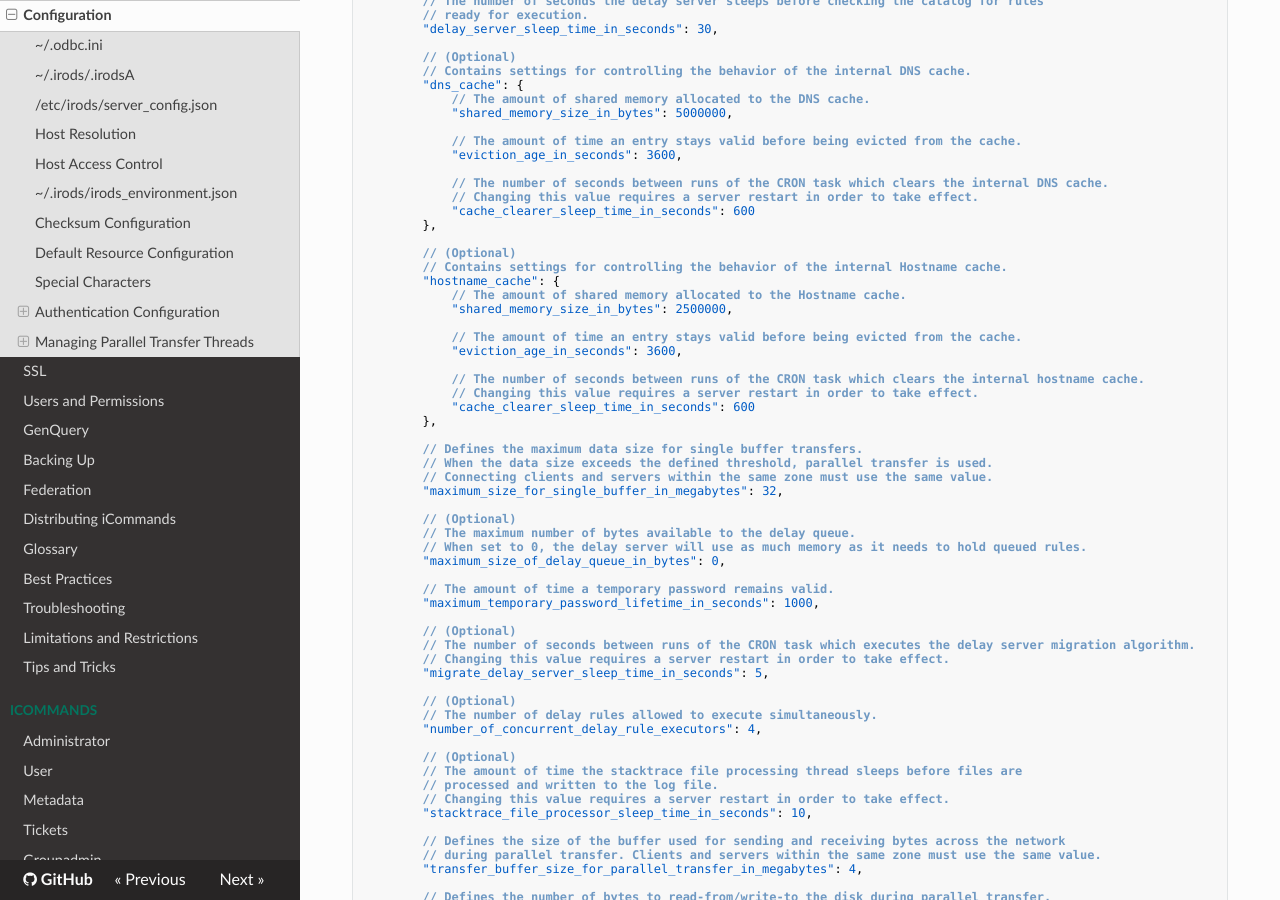
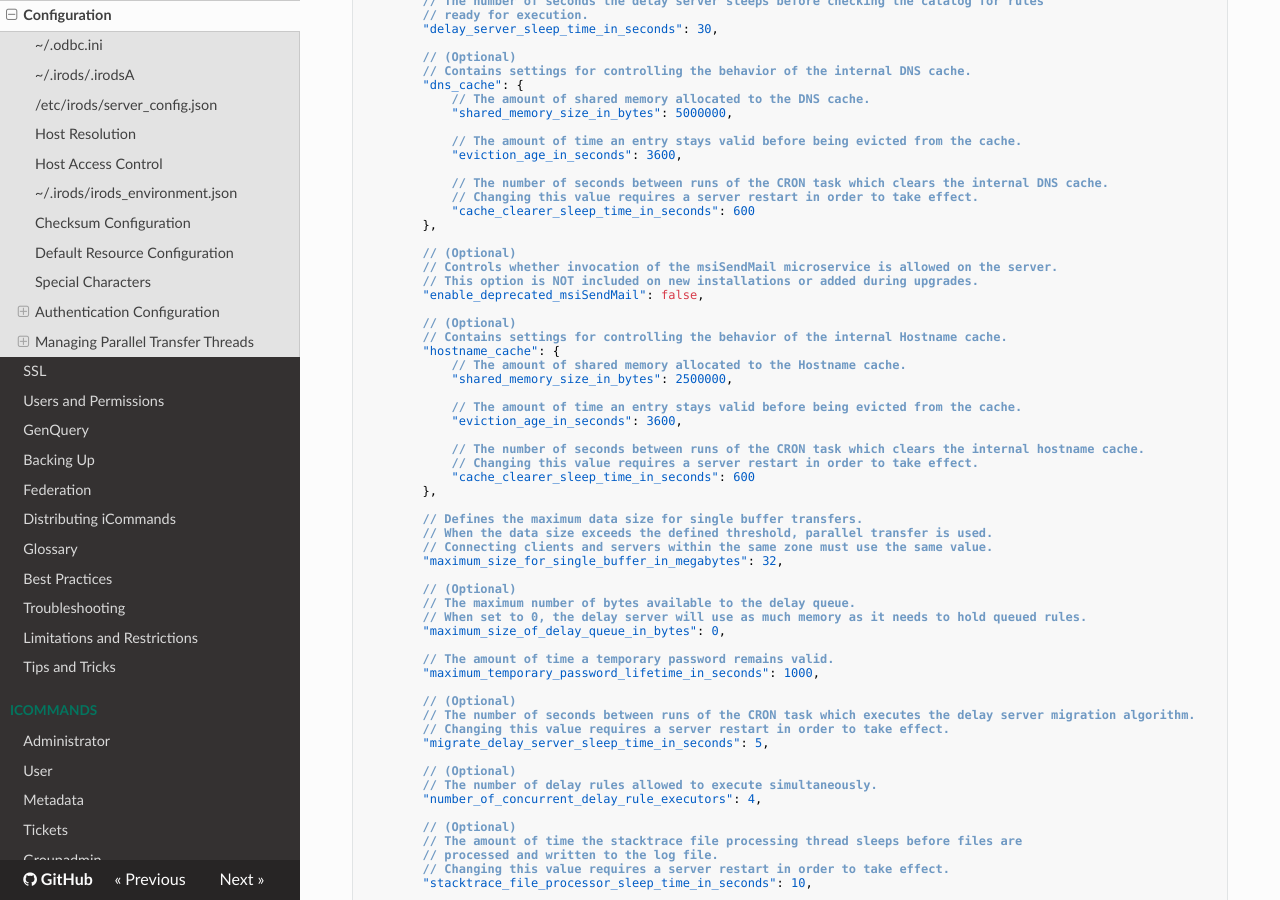
Before and after one commit to irods/irods_docs, an MkDocs documentation site: the page built from docs/system_overview/configuration.md, in a window 1280 px wide and 900 px high, scrolled down 1048 px. Built offline with MkDocs 1.6.1, drawn with Linux system fonts in a browser that asks for light colours; nearby versions of some CDN libraries.

Commit message:
[irods/irods#7651] Document "enable_deprecated_msiSendMail" configuration option.

```diff
--- a/docs/system_overview/configuration.md
+++ b/docs/system_overview/configuration.md
@@ -54,6 +54,11 @@ This file defines the behavior of the server Agent that answers individual reque
             // Changing this value requires a server restart in order to take effect.
             "cache_clearer_sleep_time_in_seconds": 600
         },
+
+        // (Optional)
+        // Controls whether invocation of the msiSendMail microservice is allowed on the server.
+        // This option is NOT included on new installations or added during upgrades.
+        "enable_deprecated_msiSendMail": false,
 
         // (Optional)
         // Contains settings for controlling the behavior of the internal Hostname cache.
```
